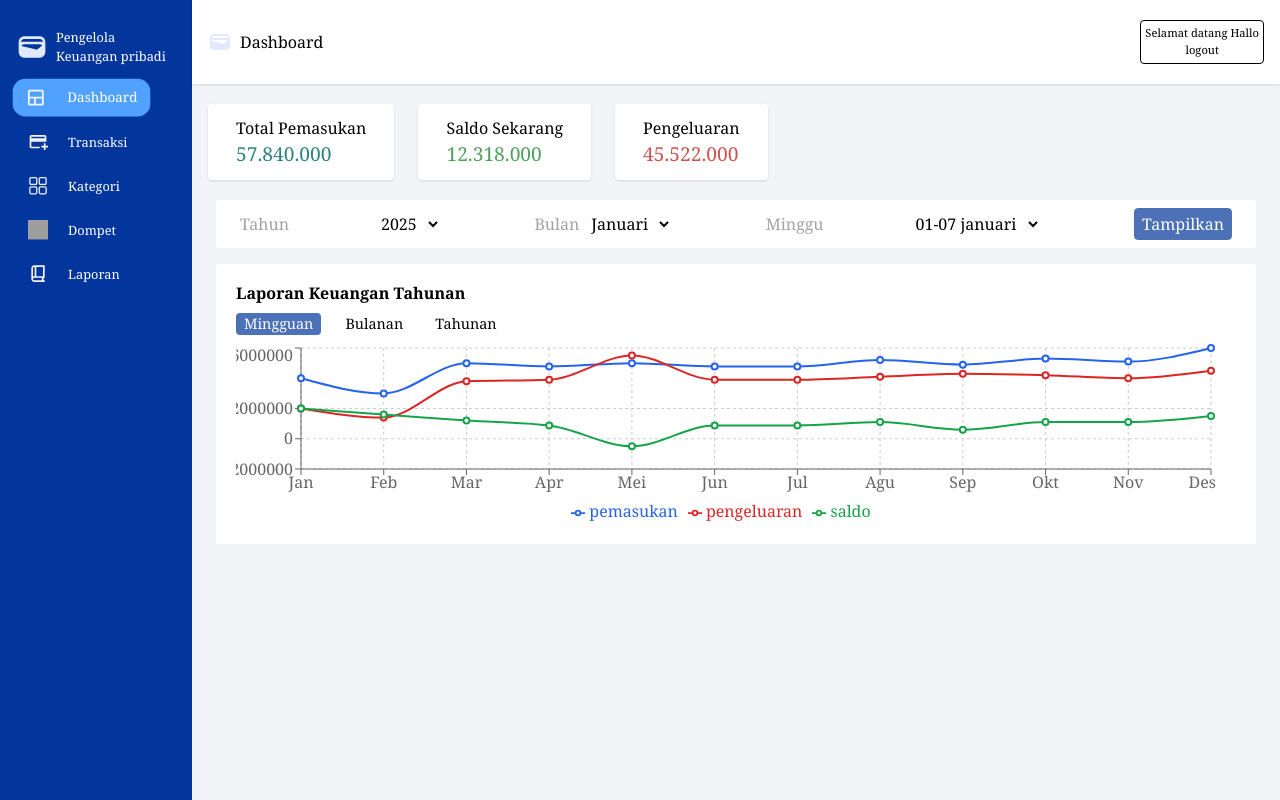
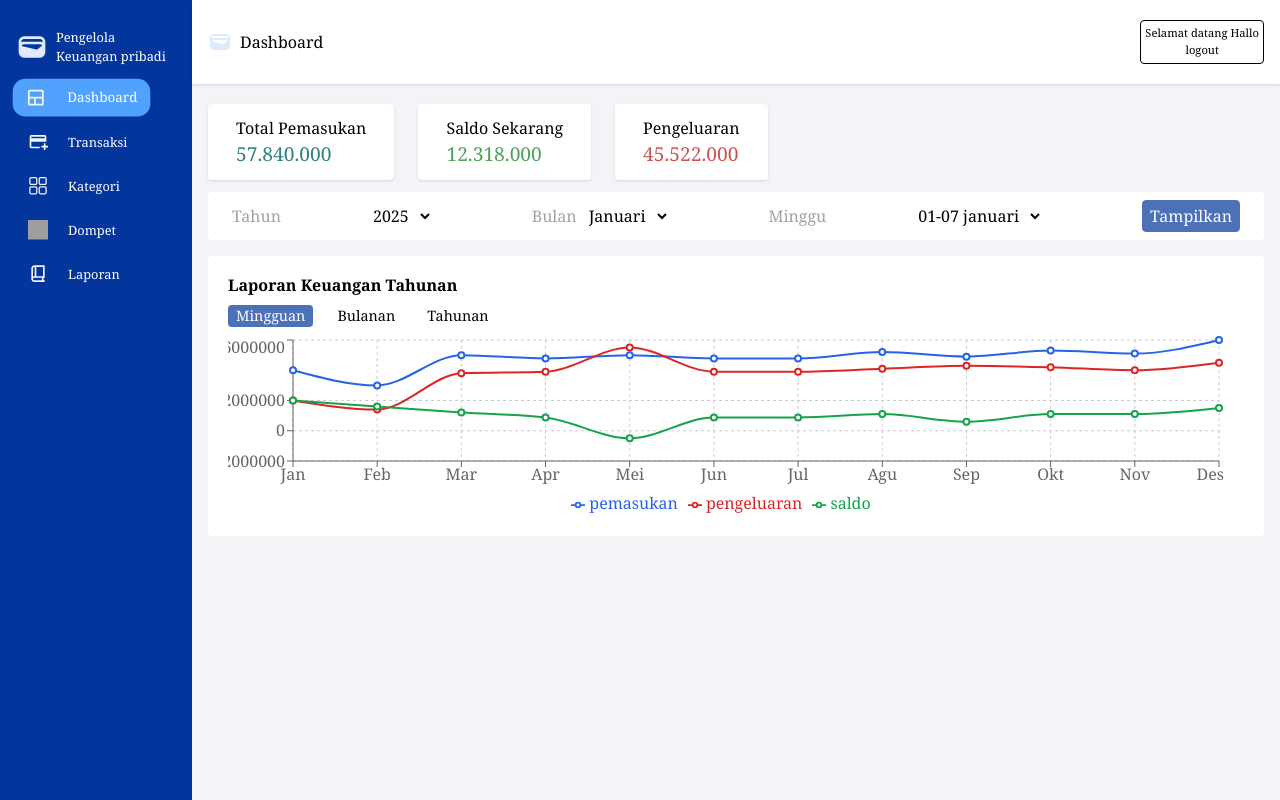
Before and after one commit to bileam/Pengelola-Keuangan, a React (Vite) app: page /dashboard in a window 1280 px wide. Built offline with nearby package versions, Linux system fonts and the light colour scheme; sample sign-in values are in the browser's storage; grey boxes are pictures that could not be loaded.

Commit message:
update p

```diff
--- a/src/Components/Dashboard/Chart.jsx
+++ b/src/Components/Dashboard/Chart.jsx
@@ -21,7 +21,7 @@ import {
 
 const Chart = ({ data }) => {
   return (
-    <div className="w-full p-2 rounded  flex flex-col gap-4 justify-center">
+    <div className="w-full  rounded  flex flex-col gap-4 justify-center">
       <div className="flex md:flex-row flex-col justify-between gap-2 bg-white px-6 py-2 rounded">
         <div className="flex lg:gap-20 items-center md:justify-start justify-between">
           <h1 className="text-[#a6a0a0]">Tahun</h1>
```
